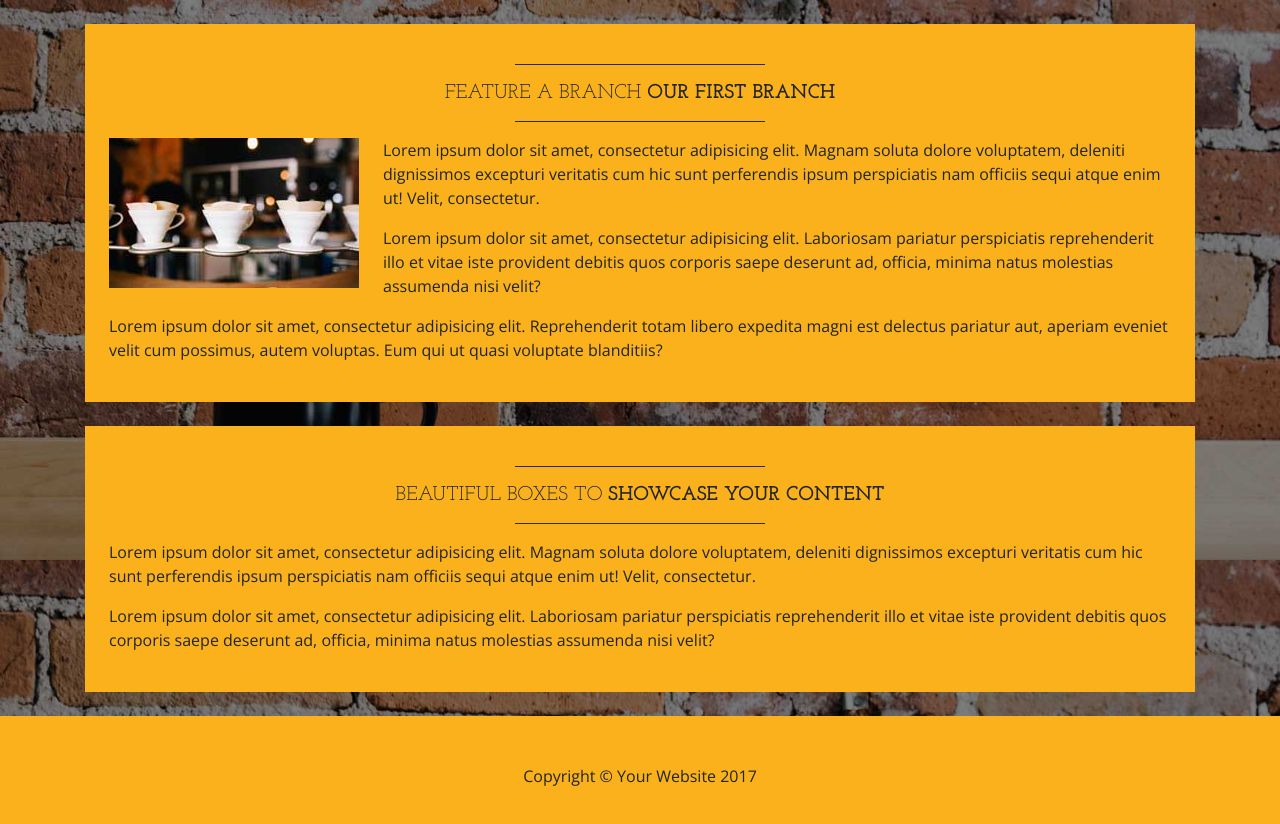
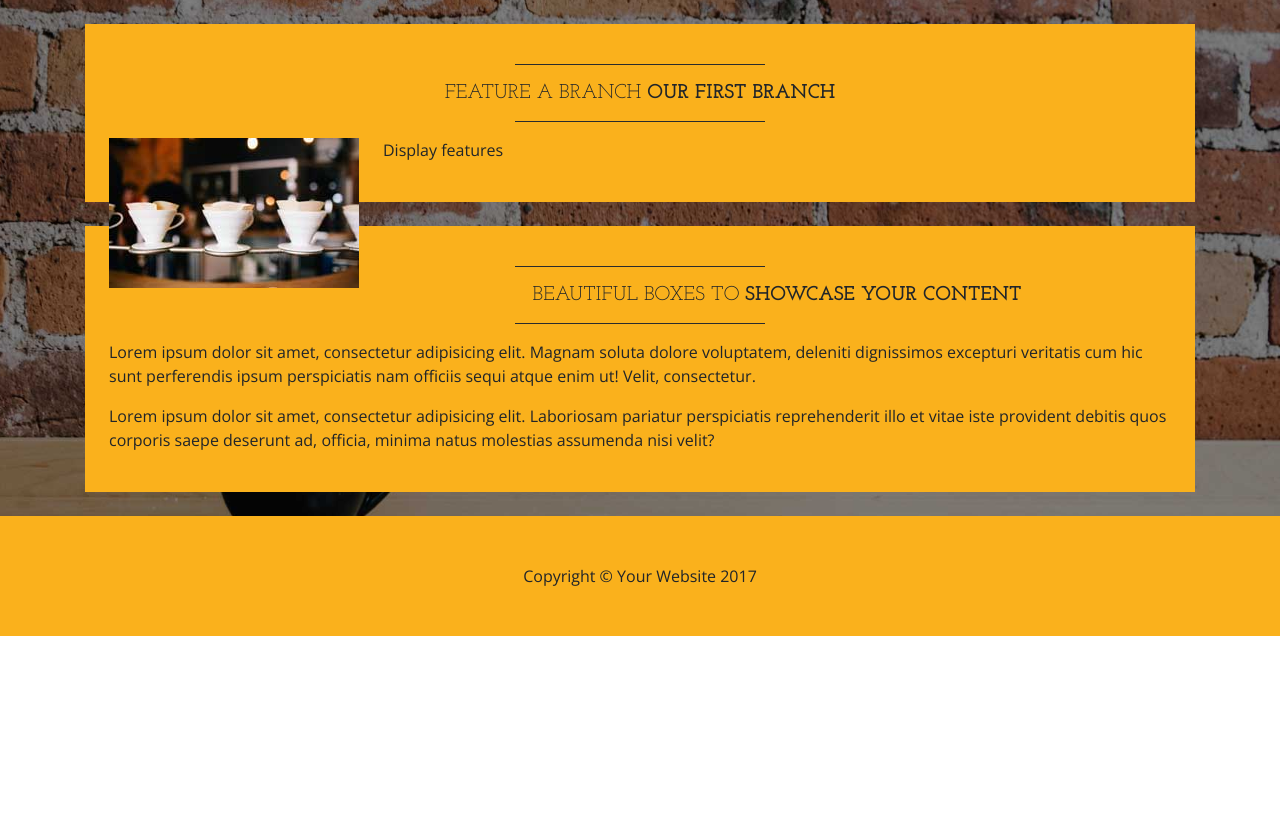
Before and after one commit to DaveRovinelli/Learnable-Git-Course, a website: page index.html in a window 1280 px wide. Shown: the part 1040-1864 px from the top of the page. After the commit the page ends 1676 px from the top, so only its background shows below. Drawn offline with nearby package versions, Linux system fonts and the light colour scheme.

Commit message:
Changed text Lara

```diff
--- a/index.html
+++ b/index.html
@@ -114,9 +114,7 @@
         </h2>
         <hr class="divider">
         <img class="img-fluid float-left mr-4 d-none d-lg-block" src="img/intro-pic.jpg" alt="">
-        <p>Lorem ipsum dolor sit amet, consectetur adipisicing elit. Magnam soluta dolore voluptatem, deleniti dignissimos excepturi veritatis cum hic sunt perferendis ipsum perspiciatis nam officiis sequi atque enim ut! Velit, consectetur.</p>
-        <p>Lorem ipsum dolor sit amet, consectetur adipisicing elit. Laboriosam pariatur perspiciatis reprehenderit illo et vitae iste provident debitis quos corporis saepe deserunt ad, officia, minima natus molestias assumenda nisi velit?</p>
-        <p>Lorem ipsum dolor sit amet, consectetur adipisicing elit. Reprehenderit totam libero expedita magni est delectus pariatur aut, aperiam eveniet velit cum possimus, autem voluptas. Eum qui ut quasi voluptate blanditiis?</p>
+        <p>Display features<p>
       </div>
 
       <div class="bg-faded p-4 my-4">
```
